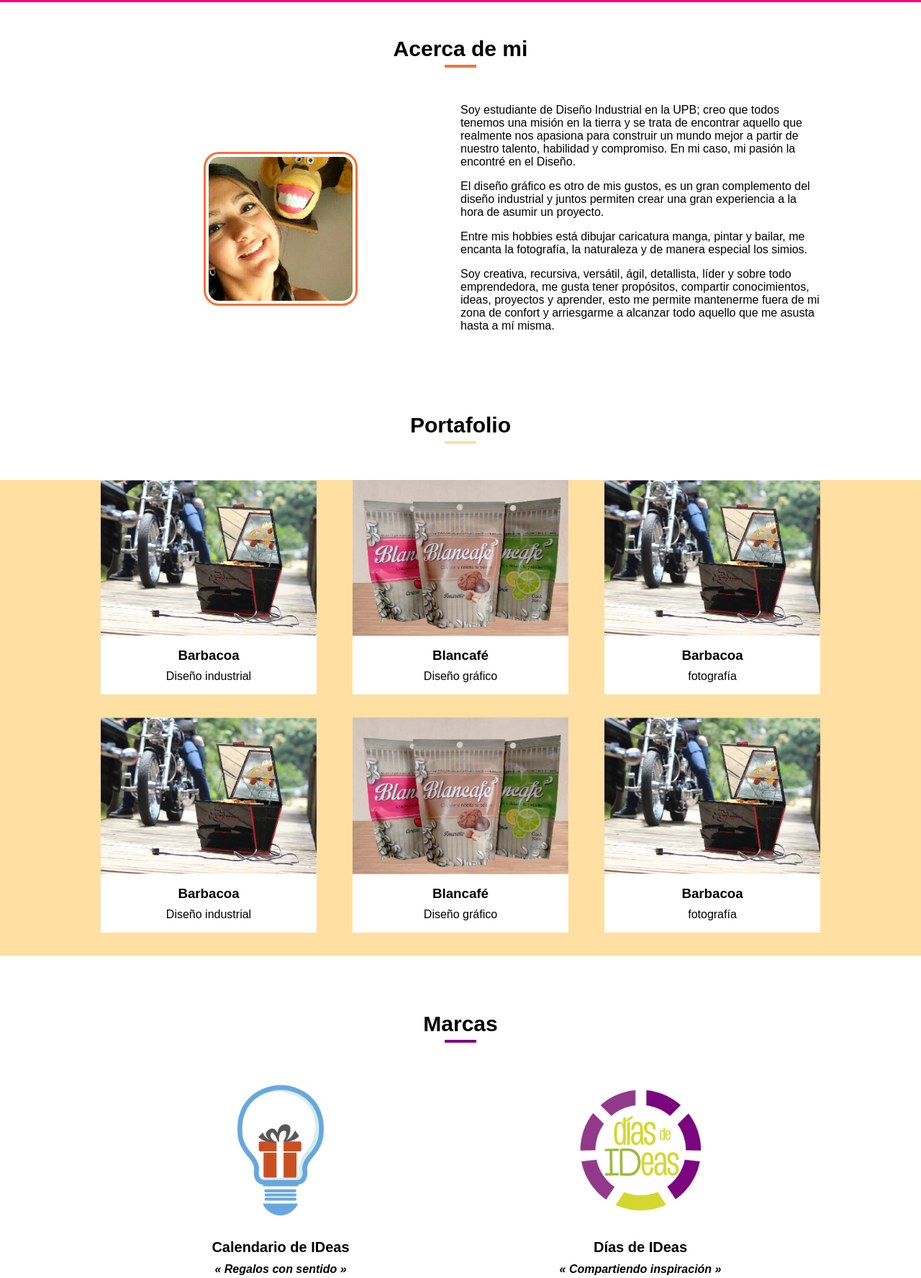
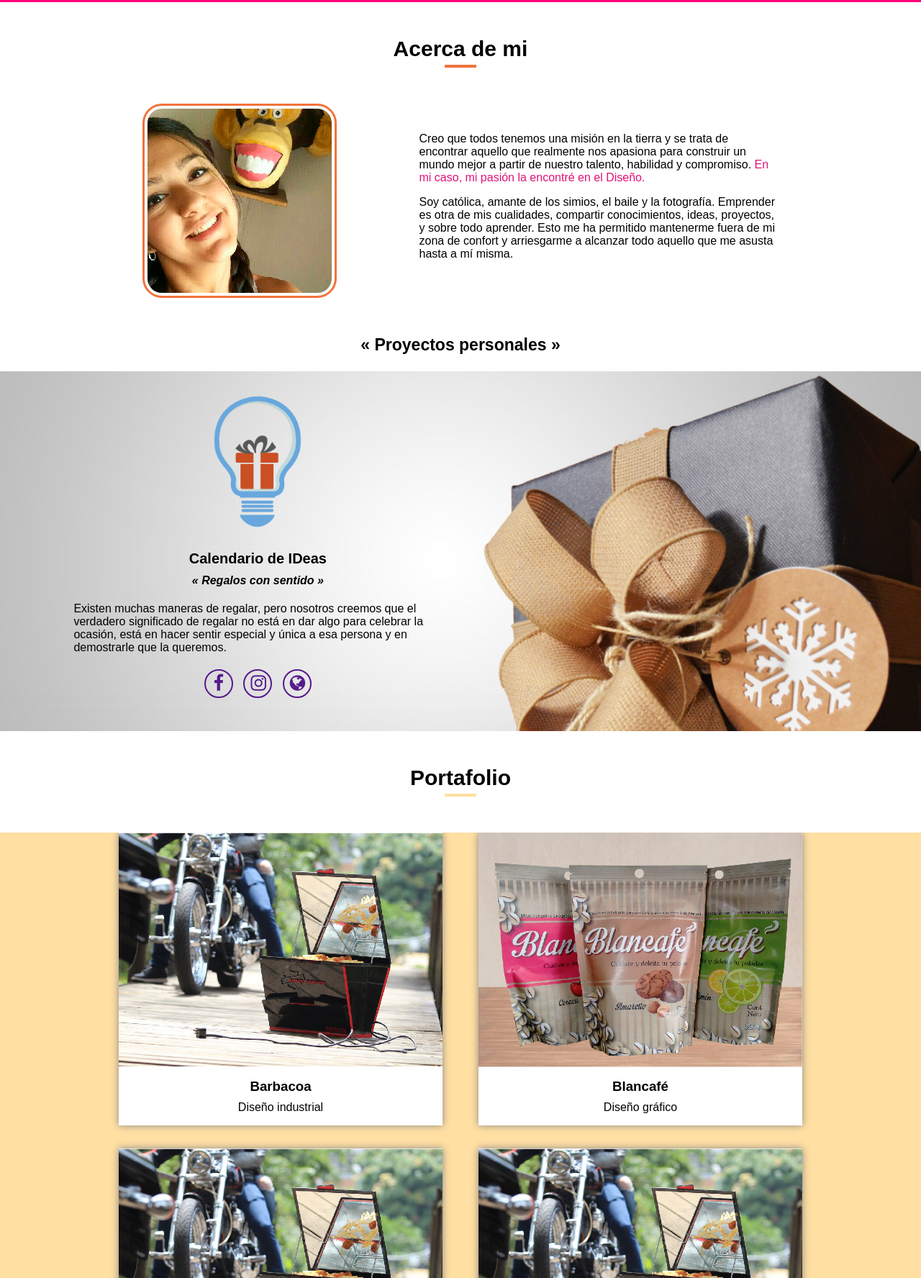
Before and after one commit to stevengiraldo/angiraldo, a plain HTML site: page index.html in a window 1280 px wide. Shown: the part 667-2443 px from the top of the page at 72% size. Drawn offline with Linux system fonts and the light colour scheme; a web font is replaced by a local one.

Commit message:
adjusted layout

```diff
--- a/css/angiraldo.css
+++ b/css/angiraldo.css
@@ -32,6 +32,7 @@ background-color: #FFDFA2;
 }
 
 .header {
+  box-shadow: 0 0 5px #888585;
   color: white;
   height: 50px;
   position: relative;
@@ -134,23 +135,22 @@ background-color: #FFDFA2;
   color: #f3723b;
 }
 
-.titulo.morado:after {
-  color: #7b057e;
+.subtitulo {
+  text-align: center;
+  font-size: 23px;
+  margin: 0;
+  margin-bottom: 1em;
 }
 
-.foto-perfil {
-  display: inline-block;
-  text-align: center;
-  position: absolute;
-  top: 50%;
-  margin-top: -100px;
-  width: 50%;
+.acerca .contenedor {
+  display: flex;
+  justify-content: space-around;
+  align-items: center;
 }
 
 .foto-perfil img {
+  border: 3px solid #f3723b;
   border-radius: 10%;
-  width: 200px;
-  border: 3px solid #f3723b;
   padding: 4px;
 }
 
@@ -158,6 +158,10 @@ background-color: #FFDFA2;
   display: inline-block;
   float: right;
   width: 50%;
+}
+
+.descripcion span {
+  color: #e11379;
 }
 
 .descripcion p:first-child {
@@ -168,20 +172,17 @@ background-color: #FFDFA2;
   padding-bottom: 0;
 }
 
-.portafolio .background-pastel {
-  margin-bottom: 30px;
-}
-
 .portafolio .contenedor {
   display: flex;
-  justify-content: space-between;
+  justify-content: space-around;
   flex-wrap: wrap;
 }
 
 .portafolio-item {
   background-color: white;
+  box-shadow: 0 0 10px #888585;
   margin-bottom: 2em;
-  width: 30%;
+  width: 45%;
 }
 
 .portafolio-item div:first-child {
@@ -216,18 +217,20 @@ background-color: #FFDFA2;
   font-weight: normal;
 }
 
-.marcas .contenedor {
-  display: flex;
-  justify-content: space-around;
-}
-
 .marca-title {
   font-size: 20px;
   margin-bottom: .5em;
   text-align: center;
 }
 
+.background-gift {
+  background-image: url('../images/gift-background.jpg');
+  background-size: cover;
+  height: 500px
+}
+
 .marca-item {
+  padding: 2% 0 0 8%;
   width: 40%;
 }
 
@@ -259,20 +262,28 @@ background-color: #FFDFA2;
   text-align: center;
 }
 
+.marca-item .icons-redes li {
+    display: inline-block;
+}
+
 .icons-redes {
   list-style-type: none;
+  text-align: center;
   padding-left: 0;
 }
 
 .icons-redes li {
-  display: inline-block;
-  margin-right: 20px;
+  padding: 5px;
+}
+
+.contacto .icons-redes i:after {
+  content: '/';
+  margin: 0 8px;
+
 }
 
 .contacto {
   padding-bottom: 0;
-}
-.marcas {
 }
 
 .background-fucsia {
@@ -296,6 +307,10 @@ background-color: #FFDFA2;
   flex-direction: column;
   justify-content: center;
   align-items: center;
+}
+
+.contacto input:focus, .contacto textarea:focus {
+  outline: 2px solid #551a8b;
 }
 
 .logo-img {
@@ -329,16 +344,13 @@ background-color: #FFDFA2;
 
 .contacto-detalle .icons-redes {
   display: block;
+  padding-left: 5%;
   text-align: center;
 }
 
 .formulario {
   display: flex;
   flex-direction: column;
-}
-
-:focus {
-  outline: 2px solid #551a8b;
 }
 
 .formulario label {
--- a/index.html
+++ b/index.html
@@ -10,16 +10,17 @@
 </head>
 <body>
   <section id="#portada" class="portada">
-    <header class="header contenedor">
+    <header class="header">
+      <div class="contenedor">
         <figure class="logotipo"><a href="#"><img src="images/angiraldo.png" alt="Angiraldo logotipo" width="210" heigth="50" /></a></figure>
         <nav class="menu">
           <ul>
             <li><a data-scroll href="#acerca">Acerca de mi</a></li>
             <li><a data-scroll href="#portafolio">Portafolio</a></li>
-          <li><a data-scroll href="#marcas">Marcas</a></li>
             <li><a data-scroll href="#contacto">Contacto</a></li>
           </ul>
         </nav>
+      </div>
     </header>
     <div class="background">
       <div class="contenedor">
@@ -37,10 +38,28 @@
         <img src="images/perfil.jpg" alt="Perfil Angiraldo" />
       </div>
       <div class="descripcion">
-      <p>Soy estudiante de Diseño Industrial en la UPB; creo que todos tenemos una misión en la tierra y se trata de encontrar aquello que realmente nos apasiona para construir un mundo mejor a partir de nuestro talento, habilidad y compromiso. En mi caso, mi pasión la encontré en el Diseño.</p>
-      <p>El diseño gráfico es otro de mis gustos, es un gran complemento del diseño industrial y juntos permiten crear una gran experiencia a la hora de asumir un proyecto.</p>
-      <p>Entre mis hobbies está dibujar caricatura manga, pintar y bailar, me encanta la fotografía, la naturaleza y de manera especial los simios.</p>
-      <p>Soy creativa, recursiva, versátil, ágil, detallista, líder y sobre todo emprendedora, me gusta tener propósitos, compartir conocimientos, ideas, proyectos y aprender, esto me permite mantenerme fuera de mi zona de confort y arriesgarme a alcanzar todo aquello que me asusta hasta a mí misma.</p>
+      <p>Creo que todos tenemos una misión en la tierra y se trata de encontrar aquello que realmente nos apasiona para construir un mundo mejor a partir de nuestro talento, habilidad y compromiso. <span>En mi caso, mi pasión la encontré en el Diseño.</span></p>
+      <p>Soy católica, amante de los simios, el baile y la fotografía. Emprender es otra de mis cualidades, compartir conocimientos, ideas, proyectos, y sobre todo aprender. Esto me ha permitido mantenerme fuera de mi zona de confort y arriesgarme a alcanzar todo aquello que me asusta hasta a mí misma.</p>
+    </div>
+    </div>
+  </section>
+  <section class="marcas">
+    <h2 class="subtitulo">&laquo; Proyectos personales &raquo;</h2>
+    <div class="background-gift">
+      <div class="marca-item">
+        <div class="marca-img">
+          <img src="images/cid.png" alt="Logo Calendario de IDeas" width="200" />
+        </div>
+        <div>
+          <h3 class="marca-title"><strong>Calendario de IDeas</strong></h3>
+          <h4>&laquo; Regalos con sentido &raquo;</h4>
+          <p>Existen muchas maneras de regalar, pero nosotros creemos que el verdadero significado de regalar no está en dar algo para celebrar la ocasión, está en hacer sentir especial y única a esa persona y en demostrarle que la queremos.</p>
+        </div>
+        <ul class="icons-redes">
+          <li><a href="http://facebook.com/calendariodeideas" target="_blank"><i class="fa fa-facebook"></i></a></li>
+          <li><a href="http://instagram.com/calendariodeideas" target="_blank"><i class="fa fa-instagram"></i></a></li>
+          <li><a href="http://calendariodeideas.com" target="_blank"><i class="fa fa-globe"></i></a></li>
+        </ul>
       </div>
     </div>
   </section>
@@ -76,49 +95,6 @@
           <h4>Diseño industrial</h4>
         </div>
       </div>
-      <div class="portafolio-item">
-        <div><img src="images/blancafe.jpg" alt="Blancafé" /></div>
-        <div class="portafolio-caption">
-          <h3>Blancafé</h3>
-          <h4>Diseño gráfico</h4>
-        </div>
-      </div>
-      <div class="portafolio-item">
-        <div><img src="images/barbacoa.jpg" alt="Barbacoa" /></div>
-        <div class="portafolio-caption">
-          <h3>Barbacoa</h3>
-          <h4>fotografía</h4>
-        </div>
-      </div>
-    </div>
-    </div>
-  </section>
-  <section id="marcas" class="marcas contenedor padding">
-    <h2 class="titulo morado">Marcas</h2>
-    <div class="contenedor">
-      <div class="marca-item">
-        <div class="marca-img">
-          <img src="images/cid.png" alt="Logo Calendario de IDeas" width="200" />
-        </div>
-        <h3 class="marca-title"><strong>Calendario de IDeas</strong></h3>
-        <h4>&laquo; Regalos con sentido &raquo;</h4>
-        <p>Existen muchas maneras de regalar, pero nosotros creemos que el verdadero significado de regalar no está en dar algo para celebrar la ocasión, está en hacer sentir especial y única a esa persona y en demostrarle que la queremos.</p>
-        <ul class="icons-redes">
-          <li><a href="http://facebook.com/calendariodeideas" target="_blank"><i class="fa fa-facebook"></i></a></li>
-          <li><a href="http://instagram.com/calendario_de_ideas" target="_blank"><i class="fa fa-instagram"></i></a></li>
-          <li><a href="http://calendariodeideas.com" target="_blank"><i class="fa fa-globe"></i></a></li>
-        </ul>
-      </div>
-      <div class="marca-item">
-        <div class="marca-img">
-          <img src="images/ddideas.png" alt="Logo días de IDeas" width="200" />
-        </div>
-        <h3 class="marca-title"><strong>Días de IDeas</strong></h3>
-        <h4>&laquo; Compartiendo inspiración &raquo;</h4>
-        <p>Hemos querido crear una comunidad para compartir gustos en común, nos apasiona el Diseño y queremos compartir contigo días llenos de IDeas, donde la creatividad sea lo único que nos inspire. Construyamos juntos un mundo cargado de IDeas</p>
-        <ul class="icons-redes">
-          <li><a href="http://facebook.com/diasdeideas" target="_blank"><i class="fa fa-facebook"></i></a></li>
-        </ul>
     </div>
     </div>
   </section>
@@ -134,9 +110,9 @@
           <a href="tel:+573006060617"><strong>Teléfono:</strong><span>+57 3006060617</span></a>
           <a href="mailto:a@angiraldo.com"><strong>E-mail:</strong><span>A@angiraldo.com</span></a>
           <ul class="icons-redes">
-            <li><a href="http://linkedin.com/in/angy-giraldo" target="_blank"><i class="fa fa-linkedin fa-lg"></i></a></li>
-            <li><a href="http://be.net/angiraldo" target="_blank"><i class="fa fa-behance fa-lg"></i></a></li>
-            <li><a href="http://instagram.com/angiraldom" target="_blank"><i class="fa fa-instagram fa-lg"></i></a></li>
+            <li><a href="http://linkedin.com/in/angy-giraldo" target="_blank"><i class="fa fa-linkedin fa-lg"></i>angy-giraldo</a></li>
+            <li><a href="http://be.net/angiraldo" target="_blank"><i class="fa fa-behance fa-lg"></i>angiraldo</a></li>
+            <li><a href="http://instagram.com/angiraldom" target="_blank"><i class="fa fa-instagram fa-lg"></i>angiraldom</a></li>
           </ul>
         </div>
       </div>
@@ -152,7 +128,7 @@
     </div>
     </div>
   </section>
-<div class="rights">© Steven Giraldo 2016</div>
+<div class="rights">© Steven Giraldo 2017</div>
 <script src="js/smooth-scroll.min.js"></script>
 <script>
     smoothScroll.init();
```
Also changed, not shown: images/gift-background.jpg (added). Lines whose indentation alone changed are shown as unchanged.
